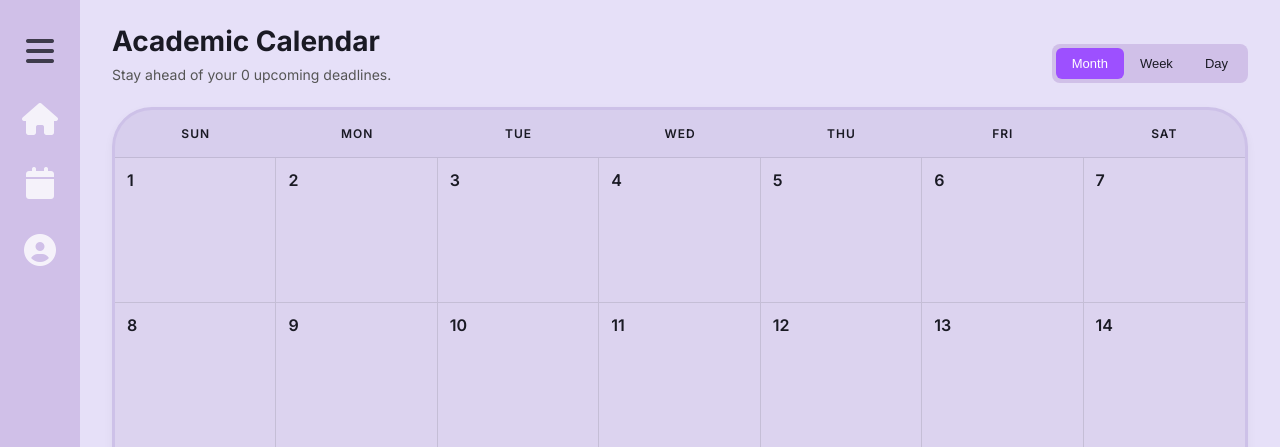
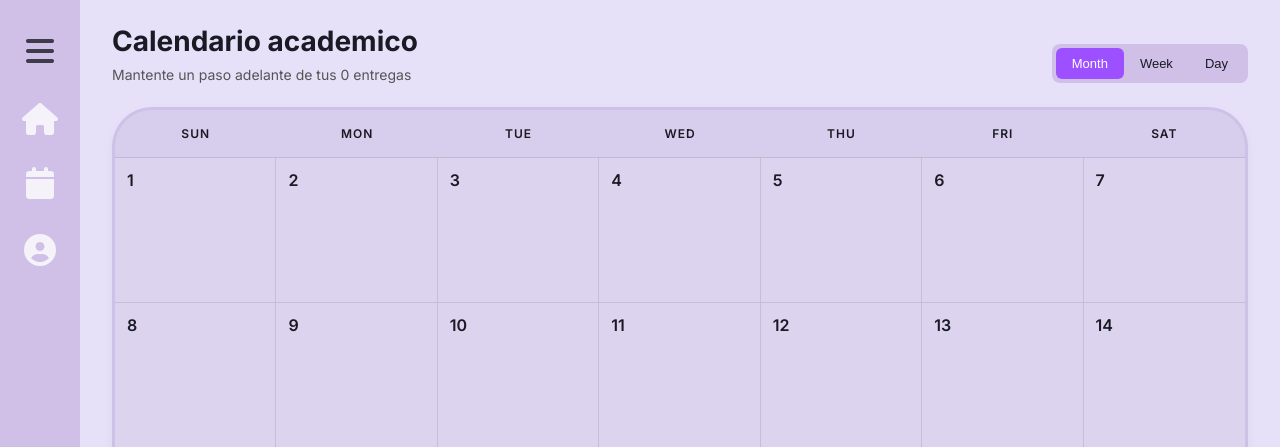
Before and after one commit to dominiquefarias/TaskMaster, a PHP site: the page made by Inicio/Pantalla principal/calendario.php in a window 1280 px wide. Shown: the top 447 px of the page. Run offline with PHP 8.4, Linux system fonts and the light colour scheme; the visitor is signed in with stand-in values (Sample User, id 1); data that the repository does not hold is empty.

Commit message:
arreglos

```diff
--- a/Inicio/Pantalla principal/calendario.php
+++ b/Inicio/Pantalla principal/calendario.php
@@ -148,9 +148,9 @@ $user_initials = getInitials($user_name);
 
         <div class="calendar-header">
             <div class="calendar-title">
-                <h1>Academic Calendar</h1>
-                <p>Stay ahead of your
-                    <?php echo count($tareas); ?> upcoming deadlines.
+                <h1>Calendario academico</h1>
+                <p>Mantente un paso adelante de tus
+                    <?php echo count($tareas); ?> entregas
                 </p>
             </div>
             <div class="calendar-view-toggles">
--- a/Inicio/Pantalla principal/test_links.php
+++ /dev/null
@@ -1 +0,0 @@
-<?php echo "ok"; ?>
```
